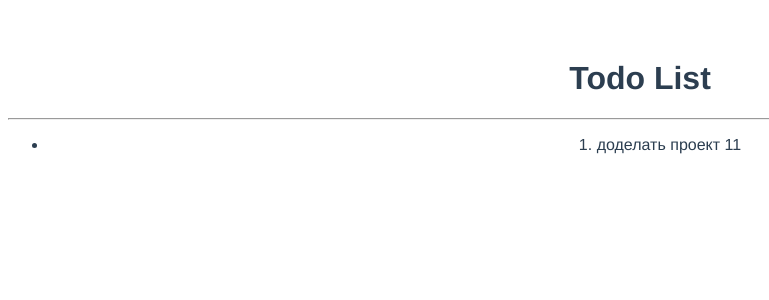
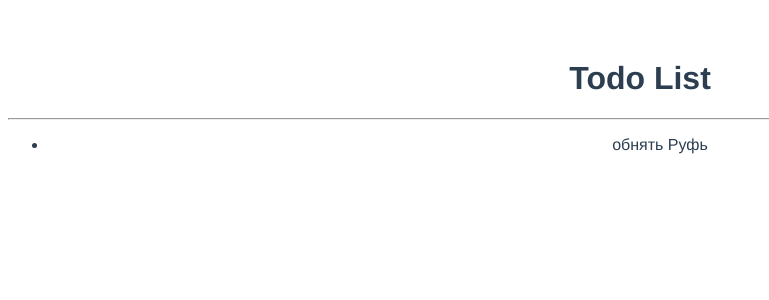
Before and after one commit to OlgaStrelk/TodoList, a Vue app: page / in a window 1280 px wide. Shown: the top 300 px of the page, without its empty margins (0-769 px from the left). Built offline with nearby package versions, Linux system fonts and the light colour scheme.

Commit message:
create List and Item

```diff
--- a/src/components/TodoItem.vue
+++ b/src/components/TodoItem.vue
@@ -0,0 +1,17 @@
+<template>
+    <li>обнять Руфь</li>
+</template>
+
+<script>
+// import TodoList from "@/components/TodoList"
+// export default {
+//   name: 'App',
+//   components: {
+//     TodoList
+//   }
+// }
+</script>
+
+<style>
+
+</style>
--- a/src/components/TodoList.vue
+++ b/src/components/TodoList.vue
@@ -1,7 +1,15 @@
 <template>
     <div>
         <ul>
-            <li>1. доделать проект 11</li>
+            <TodoItem />
         </ul>
     </div>
 </template>
+
+<script>
+import TodoItem from "@/components/TodoItem"
+export default {
+    components: {
+        TodoItem
+    }
+}</script>
```
Also changed, not shown: 1 other file (tests, documents, lock files or other folders).
